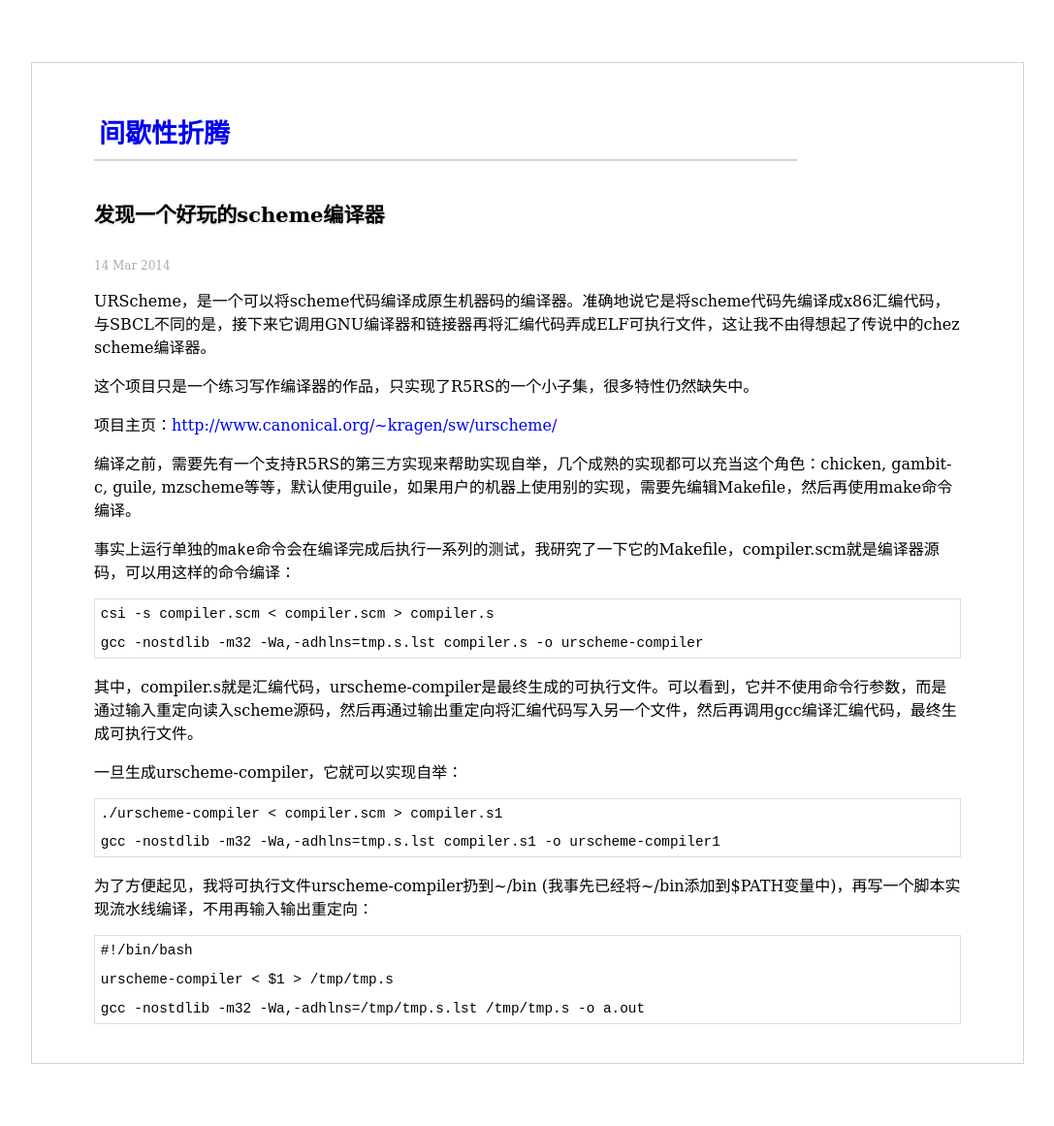
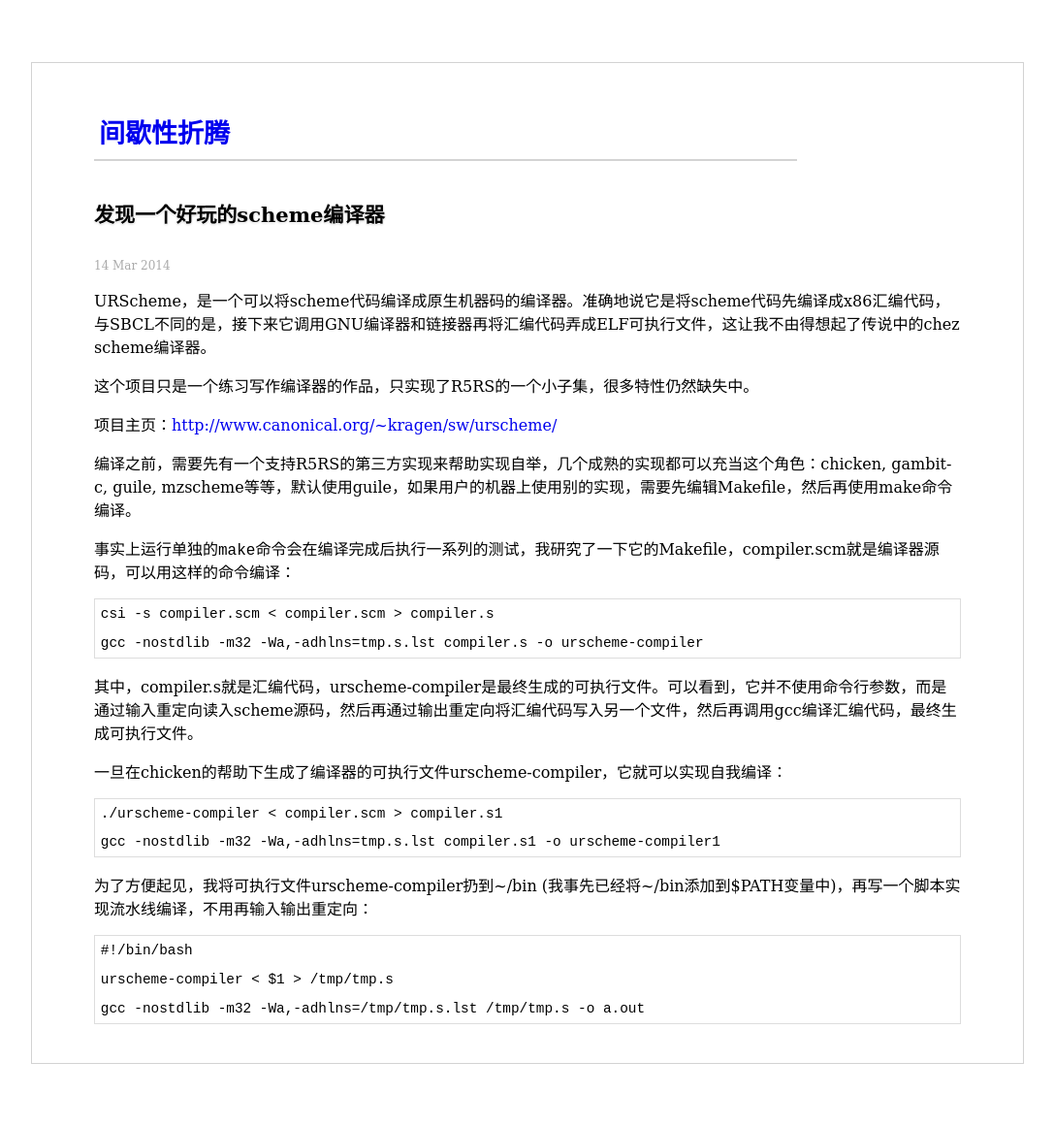
Before and after one commit to rhuichao/uternet.github.io, a Jekyll site: the page built from _posts/2014-03-14-UrScheme-Compiler.md, in a window 1280 px wide. Shown: the whole page at 97% size, without its empty margins (96-1183 px from the left). Built offline with Jekyll 4.4.1, drawn with Linux system fonts in a browser that asks for light colours.

Commit message:
new document posted

```diff
--- a/_posts/2014-03-14-UrScheme-Compiler.md
+++ b/_posts/2014-03-14-UrScheme-Compiler.md
@@ -19,7 +19,7 @@ URScheme，是一个可以将scheme代码编译成原生机器码的编译器。
 
 其中，compiler.s就是汇编代码，urscheme-compiler是最终生成的可执行文件。可以看到，它并不使用命令行参数，而是通过输入重定向读入scheme源码，然后再通过输出重定向将汇编代码写入另一个文件，然后再调用gcc编译汇编代码，最终生成可执行文件。
 
-一旦生成urscheme-compiler，它就可以实现自举：
+一旦在chicken的帮助下生成了编译器的可执行文件urscheme-compiler，它就可以实现自我编译：
 
     ./urscheme-compiler < compiler.scm > compiler.s1
     gcc -nostdlib -m32 -Wa,-adhlns=tmp.s.lst compiler.s1 -o urscheme-compiler1
```
Also changed, not shown: _posts/2014-03-14-Debian.md (+1 -1 lines).
